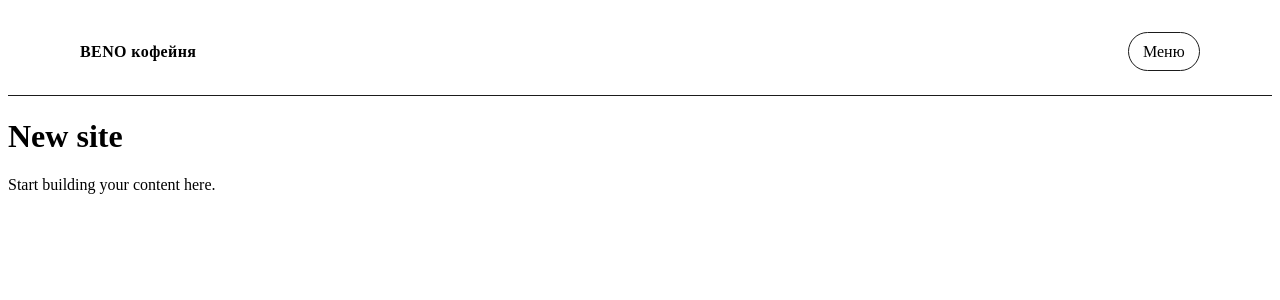
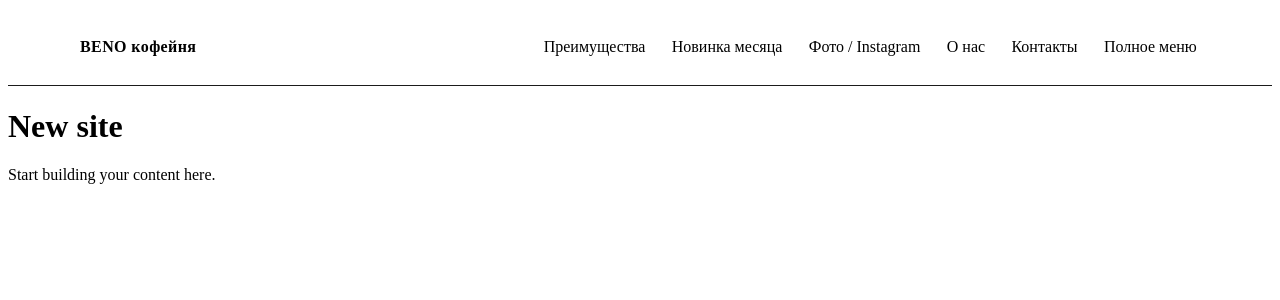
Before and after one commit to ALDYNEC-07/beno-coffe, a Next.js app: page / in a window 1280 px wide. Shown: the top 300 px of the page. Built offline with nearby package versions, Linux system fonts and the light colour scheme.

Commit message:
Навигация теперь бургер‑меню только на мобильных

```diff
--- a/src/components/Navigation.module.css
+++ b/src/components/Navigation.module.css
@@ -97,9 +97,42 @@
   border-radius: 10px;
 }
 
+.desktopList {
+  display: none;
+  margin: 0;
+  padding: 0;
+  list-style: none;
+  gap: clamp(0.75rem, 2vw, 1.25rem);
+}
+
+.desktopLink {
+  display: inline-flex;
+  align-items: center;
+  padding: 0.35rem 0.2rem;
+  text-decoration: none;
+  border-radius: 10px;
+  color: inherit;
+}
+
+.desktopLink:focus-visible {
+  outline: 2px solid #1b1b1b;
+  outline-offset: 3px;
+  border-radius: 10px;
+}
+
 @media (min-width: 720px) {
   .navPanel {
     position: absolute;
     right: 0;
   }
+
+  .menu {
+    display: none;
+  }
+
+  .desktopList {
+    display: flex;
+    align-items: center;
+    flex-wrap: wrap;
+  }
 }
--- a/src/components/Navigation.tsx
+++ b/src/components/Navigation.tsx
@@ -31,7 +31,7 @@ export default function Navigation() {
           </a>
           {/* Этот блок открывает основную навигацию по разделам. */}
           <nav className={styles.nav} aria-label="Основная навигация">
-            {/* Этот элемент раскрывает список ссылок для перехода. */}
+            {/* Этот элемент раскрывает список ссылок для перехода на мобильных экранах. */}
             <details className={styles.menu}>
               <summary className={styles.menuToggle}>Меню</summary>
               {/* Этот блок содержит список разделов, доступных в меню. */}
@@ -48,6 +48,16 @@ export default function Navigation() {
                 </ul>
               </div>
             </details>
+            {/* Этот список показывает все ссылки сразу на широких экранах. */}
+            <ul className={styles.desktopList}>
+              {navLinks.map((link) => (
+                <li key={link.href}>
+                  <a className={styles.desktopLink} href={link.href}>
+                    {link.label}
+                  </a>
+                </li>
+              ))}
+            </ul>
           </nav>
         </div>
       </header>
```
